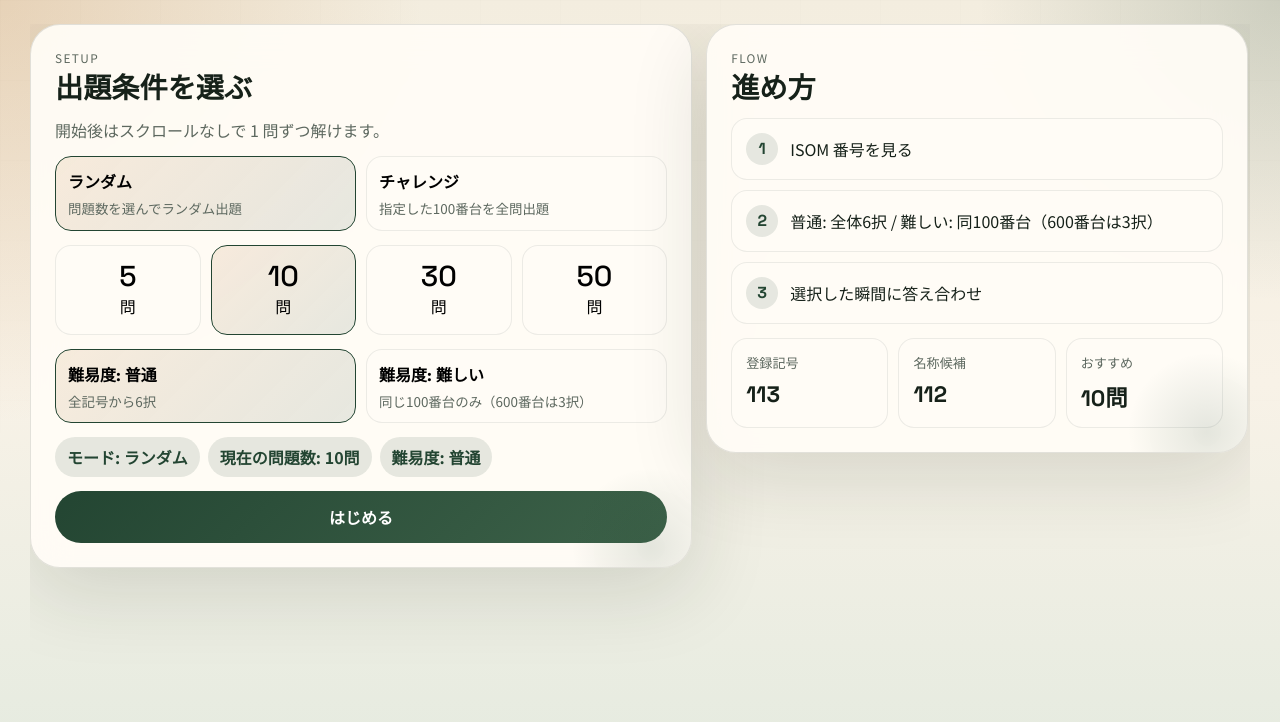
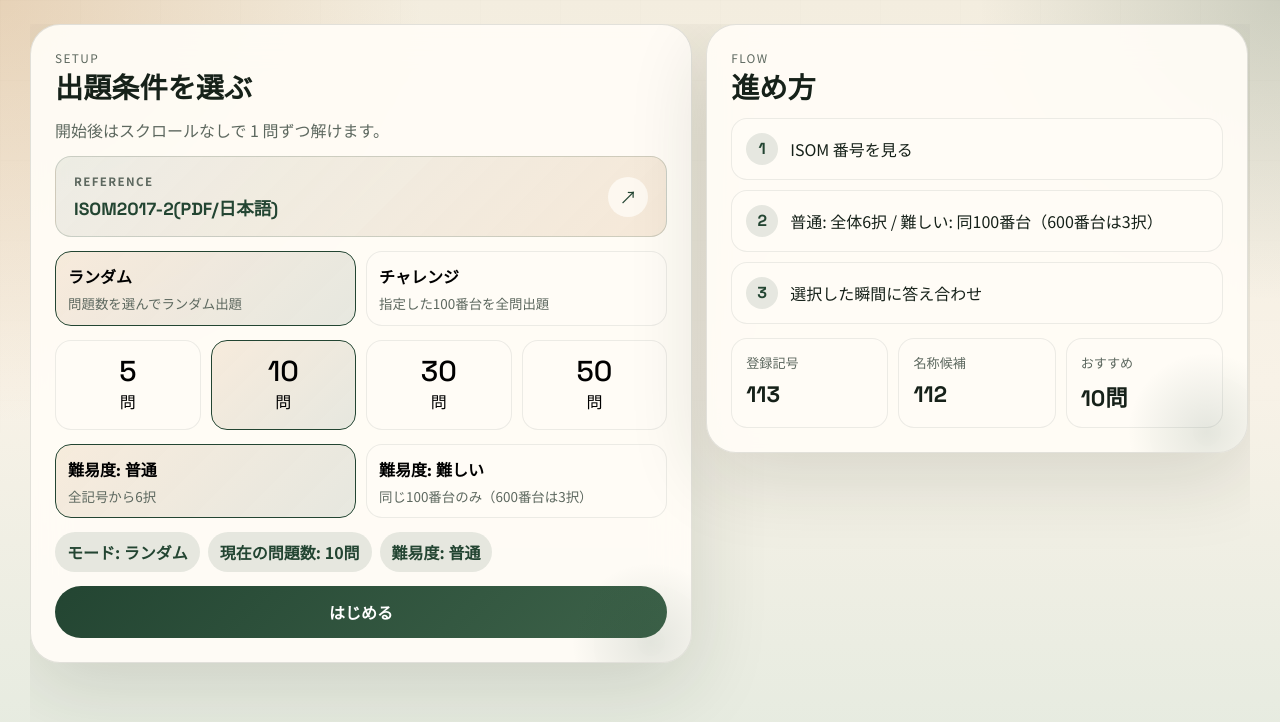
Before and after one commit to nanigasi-san/isom_flash_card, a React (Vite) app: page / in a window 1280 px wide. Shown: the top 722 px of the page. Built offline with nearby package versions, Linux system fonts and the light colour scheme.

Commit message:
Add ISOM PDF reference link to setup screen

```diff
--- a/src/components/screens/SetupScreen.jsx
+++ b/src/components/screens/SetupScreen.jsx
@@ -6,6 +6,8 @@ import {
   QUIZ_MODE_OPTIONS,
 } from "../../lib/quizConfig";
 import { SummaryCard, Surface } from "../ui";
+
+const ISOM_REFERENCE_URL = "https://www.orienteering.or.jp/archive/rule/isom2017-2.pdf";
 
 export function SetupScreen({
   questionCount,
@@ -30,6 +32,16 @@ export function SetupScreen({
     <div className="screen screen-two-column">
       <Surface eyebrow="Setup" title="出題条件を選ぶ" bodyClassName="stack">
         <p className="support-copy">開始後はスクロールなしで 1 問ずつ解けます。</p>
+        <a
+          className="reference-link-card"
+          href={ISOM_REFERENCE_URL}
+          target="_blank"
+          rel="noreferrer"
+        >
+          <span className="reference-link-kicker">Reference</span>
+          <span className="reference-link-title">ISOM2017-2(PDF/日本語)</span>
+          <span className="reference-link-arrow" aria-hidden="true">↗</span>
+        </a>
         {sessionError ? <p className="error-copy">{sessionError}</p> : null}
         <div className="mode-grid">
           {QUIZ_MODE_OPTIONS.map((option) => (
--- a/src/styles.css
+++ b/src/styles.css
@@ -150,6 +150,62 @@ button {
   background: var(--rose-soft);
   color: var(--rose);
   font-weight: 700;
+}
+
+.reference-link-card {
+  display: grid;
+  grid-template-columns: 1fr auto;
+  gap: 6px 12px;
+  align-items: center;
+  padding: 16px 18px;
+  border: 1px solid rgba(35, 69, 50, 0.18);
+  border-radius: var(--radius-md);
+  background: linear-gradient(135deg, rgba(35, 69, 50, 0.08), rgba(196, 134, 71, 0.16));
+  color: inherit;
+  text-decoration: none;
+  transition:
+    transform 140ms ease,
+    border-color 140ms ease,
+    box-shadow 140ms ease,
+    background 140ms ease;
+}
+
+.reference-link-card:hover,
+.reference-link-card:focus-visible {
+  transform: translateY(-2px);
+  border-color: rgba(35, 69, 50, 0.4);
+  background: linear-gradient(135deg, rgba(35, 69, 50, 0.14), rgba(196, 134, 71, 0.22));
+  box-shadow: 0 14px 26px rgba(35, 69, 50, 0.12);
+}
+
+.reference-link-kicker {
+  grid-column: 1 / 2;
+  font-size: 0.72rem;
+  font-weight: 700;
+  letter-spacing: 0.12em;
+  text-transform: uppercase;
+  color: var(--muted);
+}
+
+.reference-link-title {
+  grid-column: 1 / 2;
+  font-family: "Space Grotesk", "Noto Sans JP", sans-serif;
+  font-size: 1.1rem;
+  font-weight: 700;
+  color: var(--forest);
+}
+
+.reference-link-arrow {
+  grid-column: 2 / 3;
+  grid-row: 1 / span 2;
+  display: inline-grid;
+  place-items: center;
+  width: 40px;
+  height: 40px;
+  border-radius: 999px;
+  background: rgba(255, 252, 246, 0.8);
+  color: var(--forest);
+  font-size: 1.1rem;
 }
 
 .rule-card,
```
